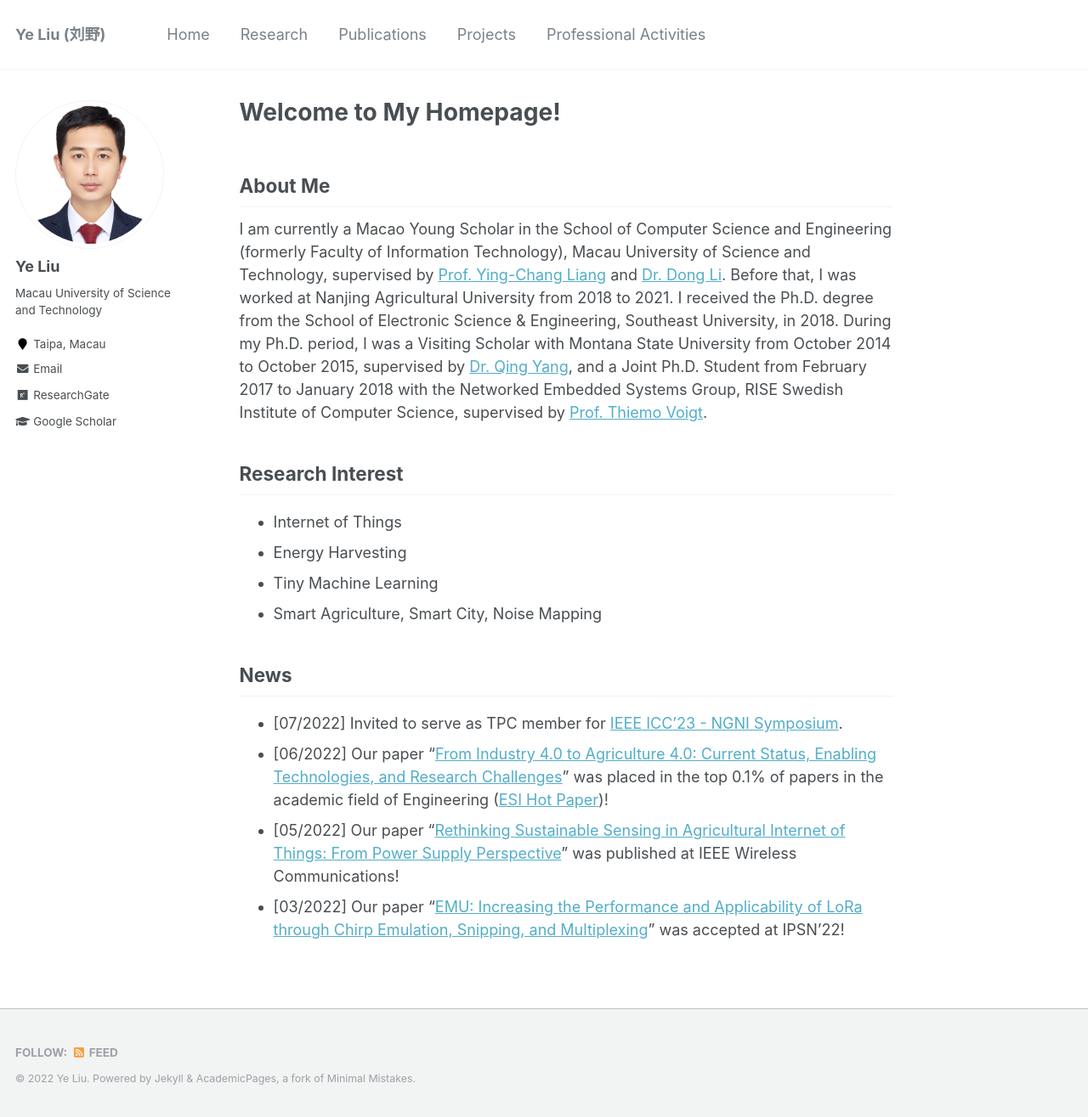
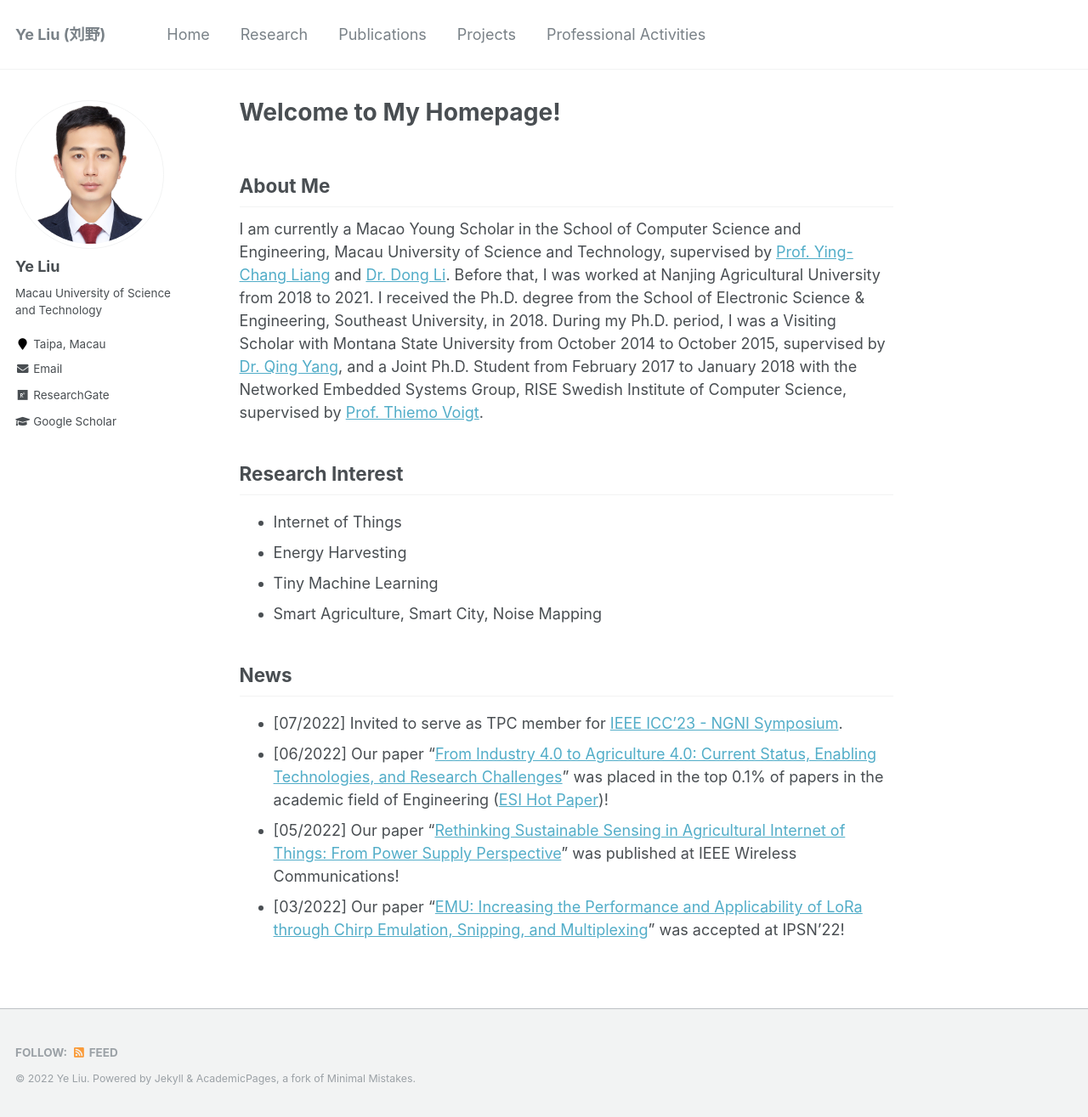
Before and after one commit to ChrisYe-Liu/chrisye-liu.github.io, a Jekyll site: the page built from _pages/about.md, in a window 1280 px wide and 1315 px high. Shown: the whole window at 85% size. Built offline with Jekyll 4.4.1, drawn with Linux system fonts in a browser that asks for light colours; our own code applies the rules of GitHub Pages for plain Markdown files.

Commit message:
Update about.md

```diff
--- a/_pages/about.md
+++ b/_pages/about.md
@@ -10,7 +10,7 @@ redirect_from:
 
 About Me
 ------
-I am currently a Macao Young Scholar in the School of Computer Science and Engineering (formerly Faculty of Information Technology), Macau University of Science and Technology, supervised by [Prof. Ying-Chang Liang](https://scholar.google.com.sg/citations?user=HybIiJ8AAAAJ&hl=en) and [Dr. Dong Li](https://www.must.edu.mo/en/fi/staff/lidong). Before that, I was worked at Nanjing Agricultural University from 2018 to 2021. I received the Ph.D. degree from the School of Electronic Science & Engineering, Southeast University, in 2018. During my Ph.D. period, I was a Visiting Scholar with Montana State University from October 2014 to October 2015, supervised by [Dr. Qing Yang](http://www.cse.unt.edu/~qingyang/), and a Joint Ph.D. Student from February 2017 to January 2018 with the Networked Embedded Systems Group, RISE Swedish Institute of Computer Science, supervised by [Prof. Thiemo Voigt](https://katalog.uu.se/profile/?id=N2-279).
+I am currently a Macao Young Scholar in the School of Computer Science and Engineering, Macau University of Science and Technology, supervised by [Prof. Ying-Chang Liang](https://scholar.google.com.sg/citations?user=HybIiJ8AAAAJ&hl=en) and [Dr. Dong Li](https://www.must.edu.mo/en/fi/staff/lidong). Before that, I was worked at Nanjing Agricultural University from 2018 to 2021. I received the Ph.D. degree from the School of Electronic Science & Engineering, Southeast University, in 2018. During my Ph.D. period, I was a Visiting Scholar with Montana State University from October 2014 to October 2015, supervised by [Dr. Qing Yang](http://www.cse.unt.edu/~qingyang/), and a Joint Ph.D. Student from February 2017 to January 2018 with the Networked Embedded Systems Group, RISE Swedish Institute of Computer Science, supervised by [Prof. Thiemo Voigt](https://katalog.uu.se/profile/?id=N2-279).
 
 
 Research Interest
```
